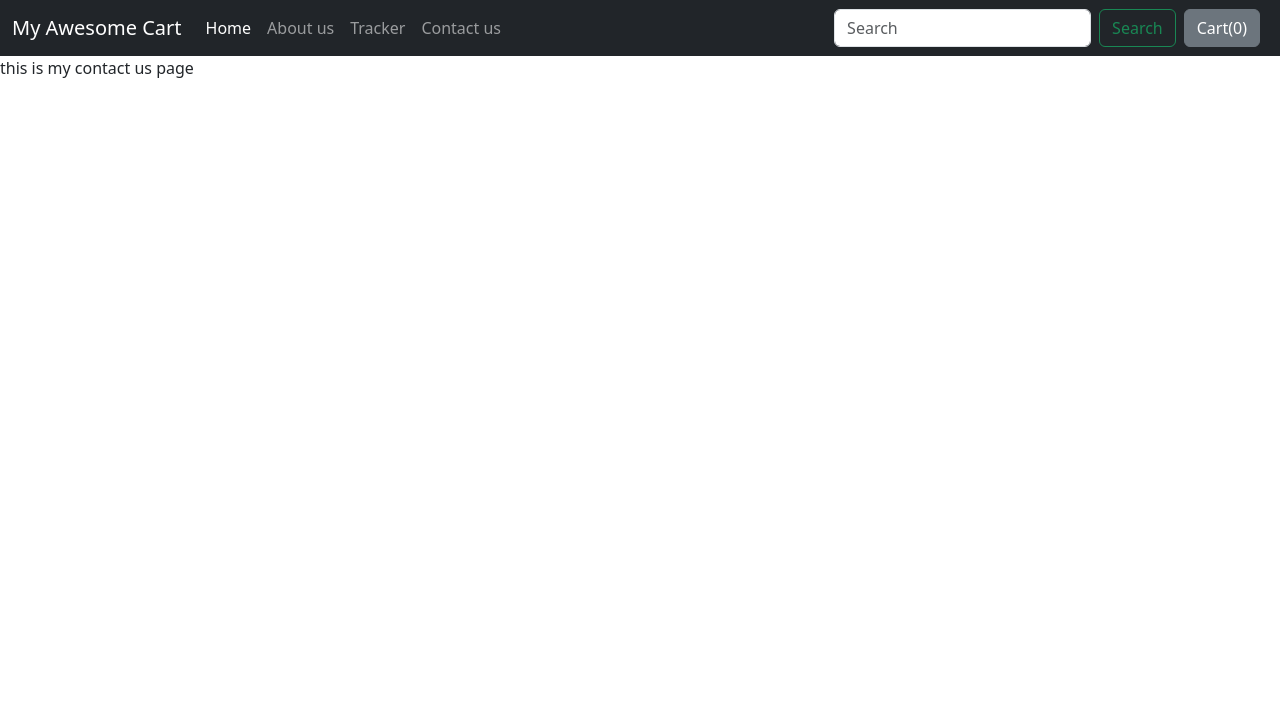
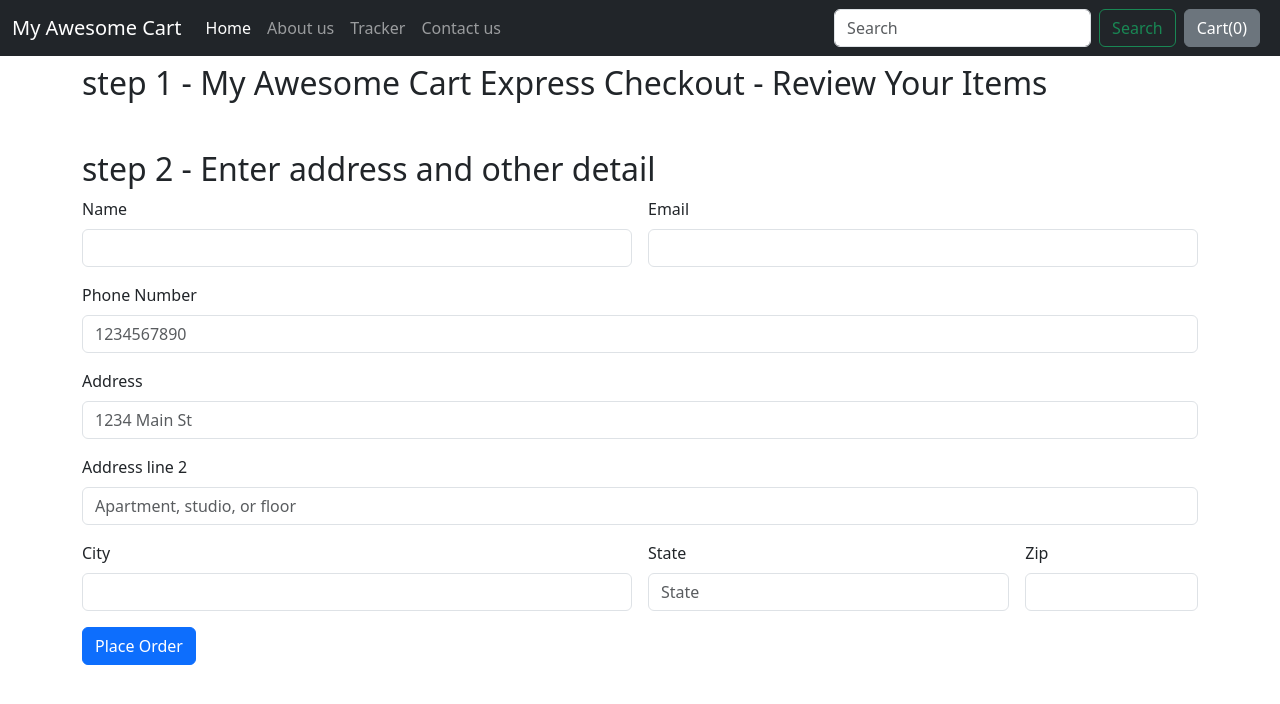
Before and after one commit to shashank12-collab/E-commerce, a Django app: page /shop/checkout/ in a window 1280 px wide. Shown: the top 704 px of the page. Run offline with Django 5.2, Linux system fonts and the light colour scheme.

Commit message:
making checkout page

```diff
--- a/shop/templates/shop/checkout.html
+++ b/shop/templates/shop/checkout.html
@@ -1,9 +1,92 @@
-{% extends 'shop/base.html'  %}
+{% extends 'shop/base.html' %}
 
 {% block title %}
-    contact us
+Checkout - My Awesome Cart
 {% endblock%}
 
 {% block body%}
- this is my contact us page
+
+<div class="container">
+    <div class="col my-2">
+        <h2>step 1 - My Awesome Cart Express Checkout - Review Your Items</h2>
+        <div class="my-4">
+            <ol class="list-group list-group-numbered" id="items">
+            </ol>
+        </div>
+    </div>
+
+    <div class="col my-4">
+        <h2>step 2 - Enter address and other detail</h2>
+        <form class="row g-3">
+            <div class="col-md-6">
+                <label for="inputname" class="form-label">Name</label>
+                <input type="name" class="form-control" id="inputname">
+            </div>
+            <div class="col-md-6">
+                <label for="inputEmail4" class="form-label">Email</label>
+                <input type="email" class="form-control" id="inputEmail4">
+            </div>
+            <div class="col-12">
+                <label for="inputnumber" class="form-label">Phone Number</label>
+                <input type="tel" class="form-control" id="inputnumber" placeholder="1234567890">
+            </div>
+            <div class="col-12">
+                <label for="inputAddress" class="form-label">Address</label>
+                <input type="text" class="form-control" id="inputAddress" placeholder="1234 Main St">
+            </div>
+            <div class="col-12">
+                <label for="inputAddress2" class="form-label">Address line 2</label>
+                <input type="text" class="form-control" id="inputAddress2" placeholder="Apartment, studio, or floor">
+            </div>
+            <div class="col-md-6">
+                <label for="inputCity" class="form-label">City</label>
+                <input type="text" class="form-control" id="inputCity">
+            </div>
+            <div class="col-md-4">
+                <label for="inputState" class="form-label">State</label>
+                <input type="text" class="form-control" , id="inputstate" , placeholder="State">
+            </div>
+            <div class="col-md-2">
+                <label for="inputZip" class="form-label">Zip</label>
+                <input type="text" class="form-control" id="inputZip">
+            </div>
+            <div class="col-12">
+                <button type="submit" class="btn btn-primary">Place Order</button>
+            </div>
+        </form>
+    </div>
+</div>
+
 {% endblock %}
+
+{% block js %}
+
+<script>
+
+    let cart = {};
+
+    if (localStorage.getItem('cart') != null) {
+        cart = JSON.parse(localStorage.getItem('cart'));
+    }
+
+    console.log(cart);
+    let sum = 0;
+
+    for (item in cart) {
+        let name = cart[item][1];
+        let qty = cart[item][0];
+        sum = sum + qty;
+        mystr = ` <li class="list-group-item d-flex justify-content-between align-items-start">
+                    <div class="ms-2 me-auto">
+                        <div class="fw-bold">${name}</div>
+                    </div>
+                    <span class="badge text-bg-primary rounded-pill">${qty}</span>
+                </li> `
+
+        $('#items').append(mystr);
+    }
+
+    document.getElementById('cart').innerHTML = sum;
+</script>
+
+{% endblock %}
```
Also changed, not shown: shop/templates/shop/index.html (+23 -19 lines), db.sqlite3.
